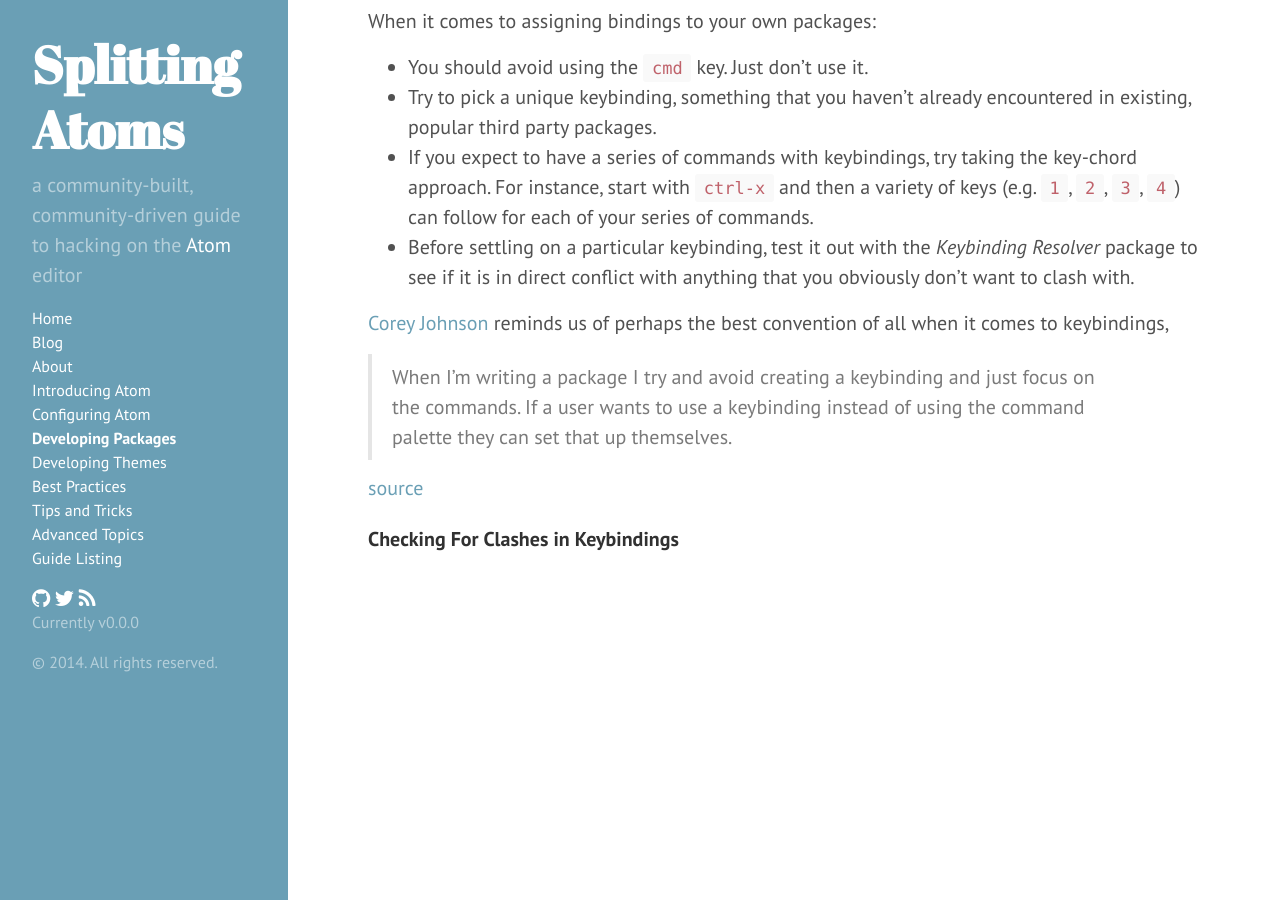
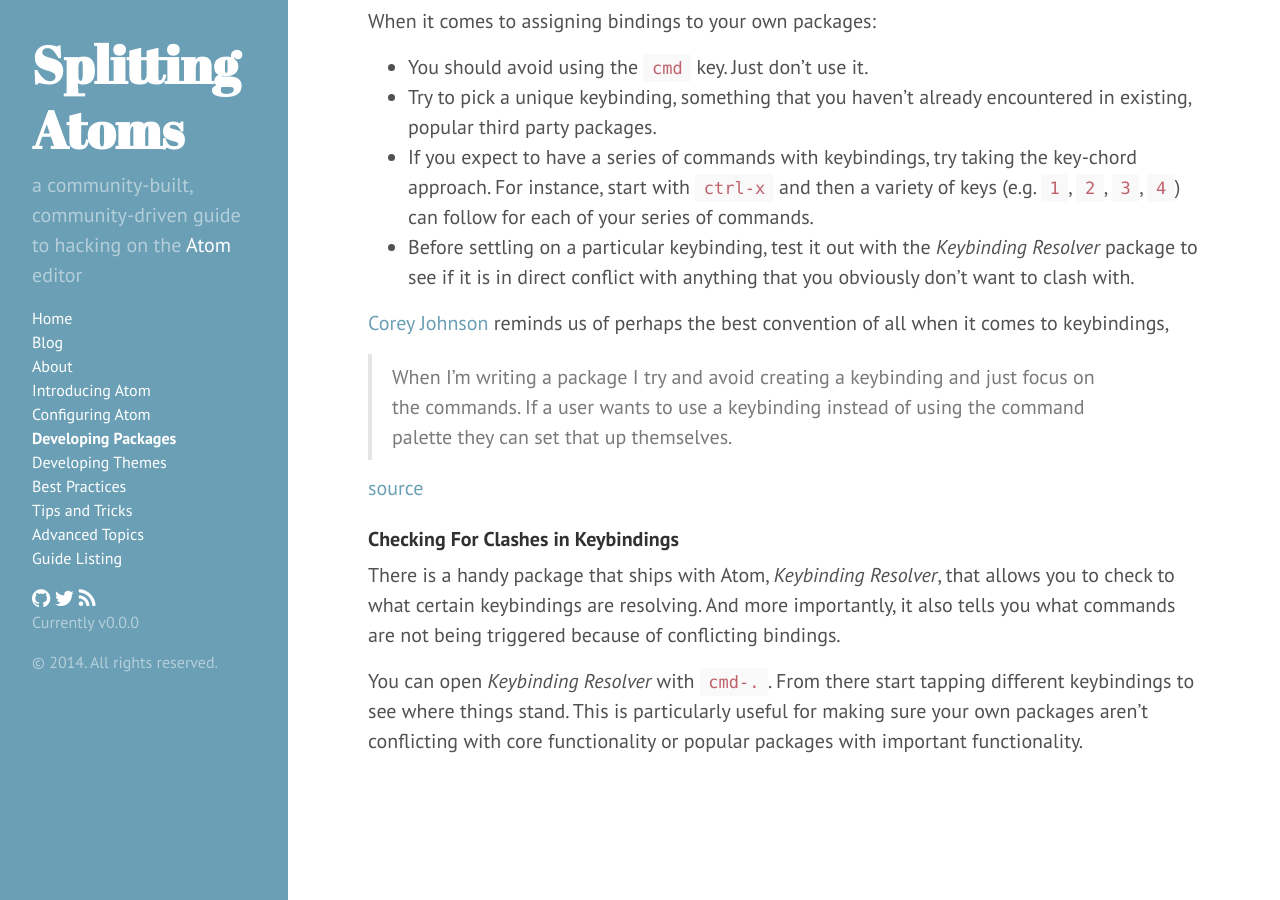
Before and after one commit to jbranchaud/splitting-atoms, a Jekyll site: the page built from developing-packages.md, in a window 1280 px wide and 900 px high, scrolled down 1066 px. Built offline with Jekyll 4.4.1, drawn with Linux system fonts in a browser that asks for light colours; Markdown is read by kramdown in place of the engine named in the settings.

Commit message:
Explaining how to use the keybinding resolver.

```diff
--- a/developing-packages.md
+++ b/developing-packages.md
@@ -41,3 +41,7 @@
 [source](http://discuss.atom.io/t/keymap-style-guide/4432)
 
 ### Checking For Clashes in Keybindings
+
+There is a handy package that ships with Atom, *Keybinding Resolver*, that allows you to check to what certain keybindings are resolving. And more importantly, it also tells you what commands are not being triggered because of conflicting bindings.
+
+You can open *Keybinding Resolver* with `cmd-.`. From there start tapping different keybindings to see where things stand. This is particularly useful for making sure your own packages aren't conflicting with core functionality or popular packages with important functionality.
```
